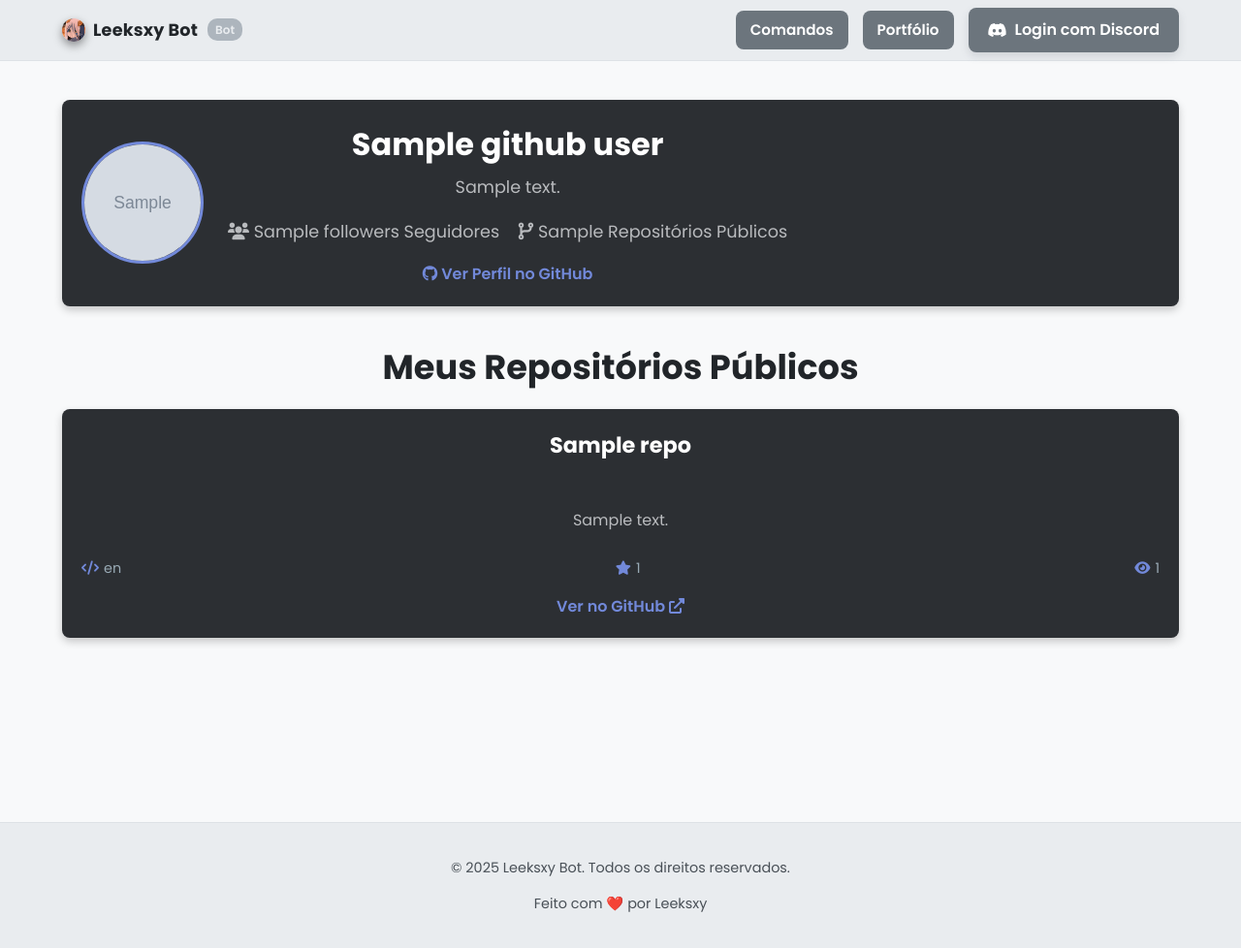
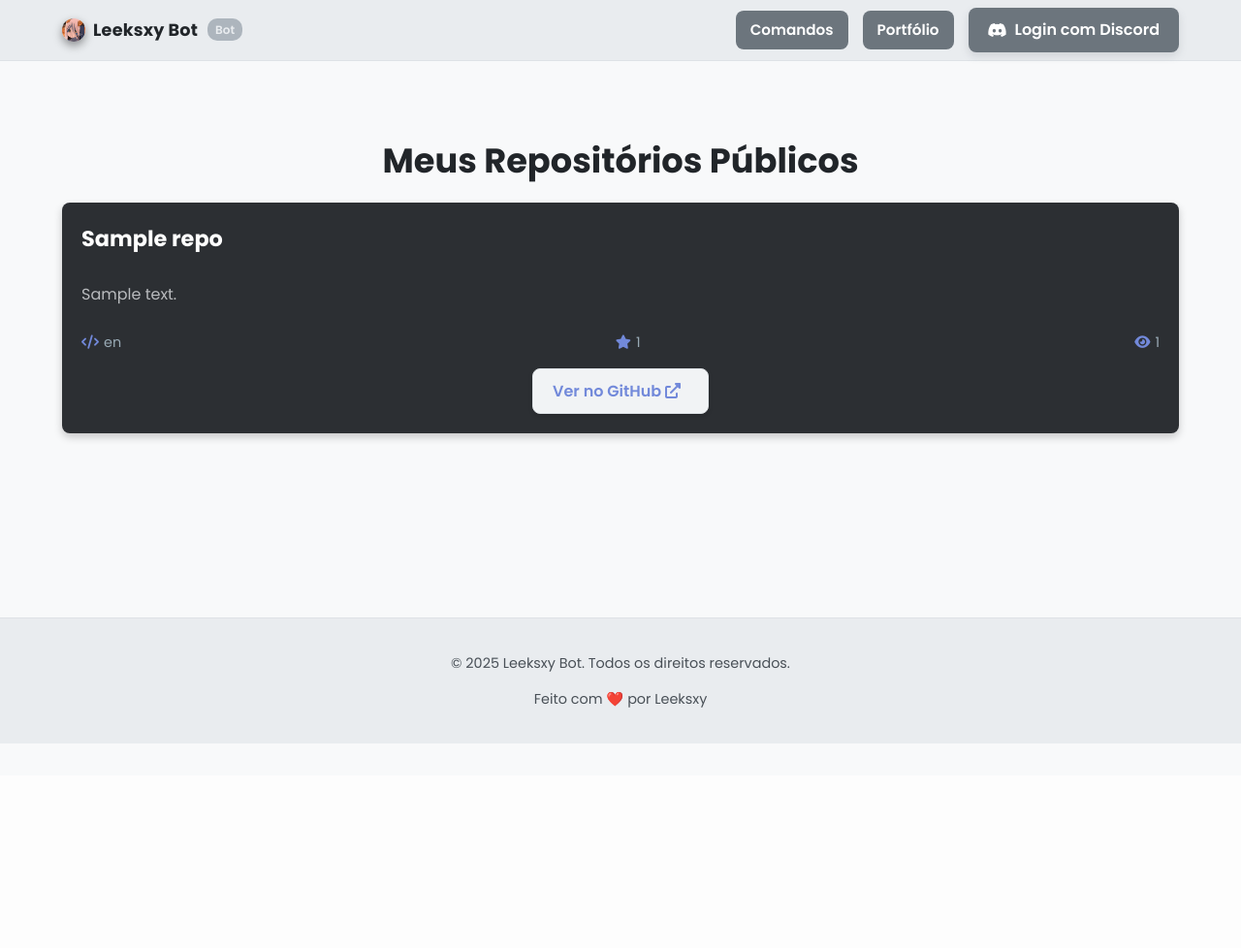
Before and after one commit to juliareboucasleite/Discord_Bot_Leeksxy, a Python web app: template web_panel/templates/portfolio.html in a window 1280 px wide. Shown: the whole page at 97% size. After the commit the page ends 767 px from the top, so only its background shows below. Run offline with Jinja, Linux system fonts and the light colour scheme; the template is opened without the code that fills it: most values are stand-ins (such as "Sample title", 1, 10 or a date in 2020); grey boxes marked "Sample" are stand-in pictures.

Commit message:
Eu fiz as alterações necessárias no web_panel/static/style.css para estilizar a página do portfólio e deixá-la mais parecida com as outras páginas, usando o layout de "card" e garantindo a consistência visual.

```diff
--- a/web_panel/static/style.css
+++ b/web_panel/static/style.css
@@ -861,3 +861,109 @@
         grid-template-columns: 1fr;
     }
 }
+
+
+/* --- Portfolio Page Specific Styles --- */
+
+.github-profile-card {
+    display: flex;
+    flex-direction: column;
+    align-items: center;
+    text-align: center;
+    padding: 30px;
+}
+
+.github-profile-header {
+    display: flex;
+    flex-direction: column;
+    align-items: center;
+    margin-bottom: 20px;
+}
+
+.github-profile-avatar {
+    width: 150px;
+    height: 150px;
+    border-radius: 50%;
+    object-fit: cover;
+    margin-bottom: 15px;
+    border: 4px solid var(--brand-color);
+    box-shadow: 0 5px 15px var(--shadow-color);
+}
+
+.github-info h2 {
+    font-size: 2.2em;
+    margin-bottom: 5px;
+    color: var(--text-color);
+}
+
+.github-info p {
+    font-size: 1.1em;
+    color: var(--text-light);
+    margin-top: 0;
+    margin-bottom: 10px;
+}
+
+.github-stats {
+    font-size: 0.95em;
+    color: var(--text-muted);
+    margin-top: 10px;
+    display: flex;
+    align-items: center;
+    gap: 15px;
+}
+
+.github-stats i {
+    color: var(--brand-color);
+}
+
+.repo-grid.grid {
+    grid-template-columns: repeat(auto-fit, minmax(300px, 1fr));
+}
+
+.repo-card {
+    display: flex;
+    flex-direction: column;
+    justify-content: space-between;
+}
+
+.repo-card p {
+    flex-grow: 1;
+    margin-bottom: 15px;
+}
+
+.repo-card .repo-footer {
+    display: flex;
+    justify-content: space-between;
+    align-items: center;
+    margin-top: 10px;
+    font-size: 0.9em;
+    color: var(--text-muted);
+}
+
+.repo-card .repo-footer span {
+    display: flex;
+    align-items: center;
+}
+
+.repo-card .repo-footer i {
+    margin-right: 5px;
+    color: var(--brand-color);
+}
+
+
+/* Adjustments for buttons inside cards */
+
+.card .btn {
+    width: fit-content;
+    align-self: center;
+}
+
+@media (max-width: 768px) {
+    .github-profile-avatar {
+        width: 120px;
+        height: 120px;
+    }
+    .github-info h2 {
+        font-size: 1.8em;
+    }
+}
--- a/web_panel/templates/portfolio.html
+++ b/web_panel/templates/portfolio.html
@@ -150,30 +150,32 @@
     </nav>
 
     <main class="container section">
-        {% if github_user %}
-        <div class="github-profile">
-            <img src="{{ github_user.avatar_url }}" alt="{{ github_user.name or github_user.login }} Avatar">
-            <div class="github-info">
-                <h2>{{ github_user.name or github_user.login }}</h2>
-                {% if github_user.bio %}
-                <p>{{ github_user.bio }}</p>{% endif %}
-                <p>
-                    <i class="fas fa-users"></i> {{ github_user.followers }} Seguidores
-                    <span style="margin-left: 15px;"></span>
-                    <i class="fas fa-code-branch"></i> {{ github_user.public_repos }} Repositórios Públicos
-                </p>
-                <a href="{{ github_user.html_url }}" target="_blank"><i class="fab fa-github"></i> Ver Perfil no GitHub</a>
+        <div class="grid" style="grid-template-columns: 1fr; margin-bottom: 25px;">
+            {% if user %}
+            <div class="card github-profile-card">
+                <div class="github-profile-header">
+                    <img src="{{ user.avatar_url }}" alt="{{ user.name or user.login }} Avatar" class="github-profile-avatar">
+                    <div class="github-info">
+                        <h2>{{ user.name or user.login }}</h2>
+                        {% if user.bio %}
+                        <p>{{ user.bio }}</p>{% endif %}
+                        <p class="github-stats">
+                            <i class="fas fa-users"></i> {{ user.followers }} Seguidores
+                            <span style="margin-left: 15px;"></span>
+                            <i class="fas fa-code-branch"></i> {{ user.public_repos }} Repositórios Públicos
+                        </p>
+                    </div>
+                </div>
+                <a href="{{ user.html_url }}" target="_blank" class="btn primary small" style="margin-top: 15px;"><i class="fab fa-github"></i> Ver Perfil no GitHub</a>
             </div>
+            {% endif %}
         </div>
-        {% else %}
-        <p class="lead-text">Não foi possível carregar as informações do perfil do GitHub.</p>
-        {% endif %}
 
         <h3>Meus Repositórios Públicos</h3>
         {% if repos %}
-        <div class="repo-grid">
+        <div class="repo-grid grid">
             {% for repo in repos %}
-            <div class="repo-card">
+            <div class="repo-card card">
                 <h4>{{ repo.name }}</h4>
                 <p>{{ repo.description or "Sem descrição." }}</p>
                 <div class="repo-footer">
@@ -182,7 +184,7 @@
                     <span><i class="fas fa-star"></i> {{ repo.stargazers_count }}</span>
                     <span><i class="fas fa-eye"></i> {{ repo.watchers_count }}</span>
                 </div>
-                <a href="{{ repo.html_url }}" target="_blank" class="repo-link">Ver no GitHub <i class="fas fa-external-link-alt"></i></a>
+                <a href="{{ repo.html_url }}" target="_blank" class="repo-link btn secondary small">Ver no GitHub <i class="fas fa-external-link-alt"></i></a>
             </div>
             {% endfor %}
         </div>
```
